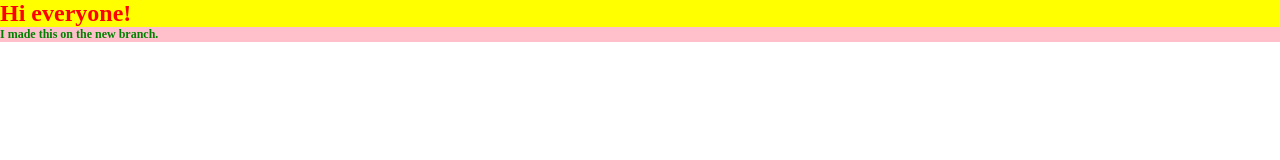
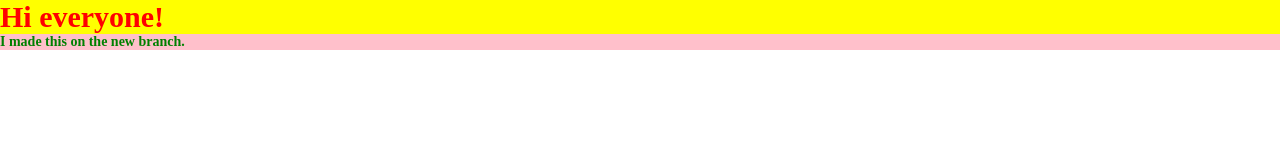
Before and after one commit to franklinkong981/Branch_Merge_Practice, a plain HTML site: page index.html in a window 1280 px wide. Drawn offline with Linux system fonts and the light colour scheme.

Commit message:
Changed heading font sizes

```diff
--- a/styles.css
+++ b/styles.css
@@ -7,11 +7,11 @@
 h1 {
     color: red;
     background-color: yellow;
-    font-size: 24px;
+    font-size: 30px;
 }
 
 h2 {
     color: green;
     background-color: pink;
-    font-size: 12px;
+    font-size: 14px;
 }
```
